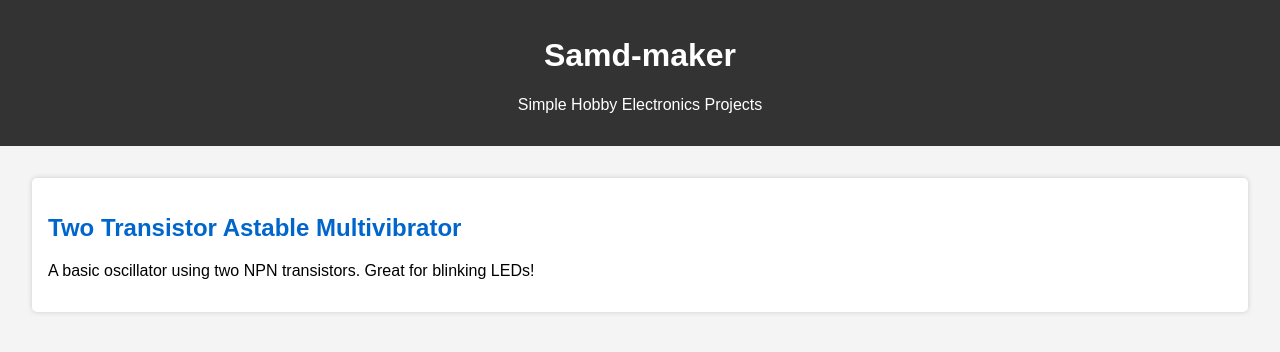
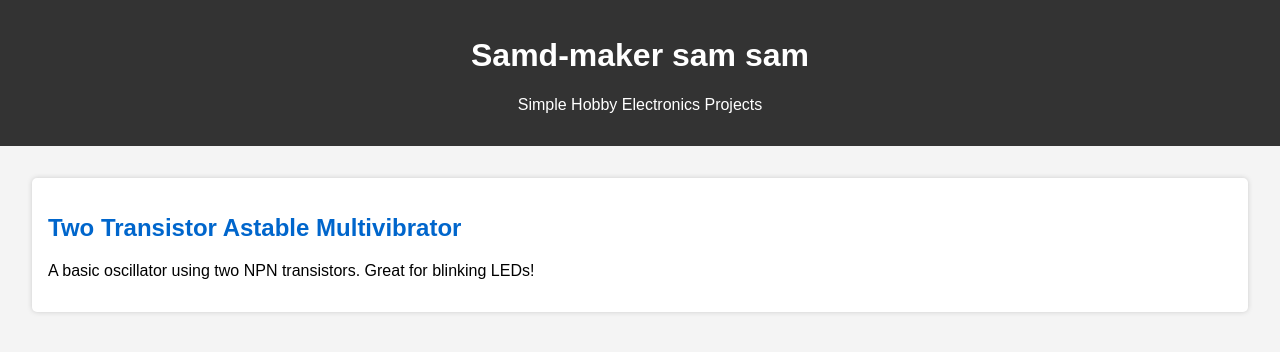
Before and after one commit to SamD-maker/samd-maker.github.io, a plain HTML site: page index.html in a window 1280 px wide. Drawn offline with Linux system fonts and the light colour scheme.

Commit message:
Update index.html

```diff
--- a/index.html
+++ b/index.html
@@ -14,7 +14,7 @@
 </head>
 <body>
     <header>
-        <h1>Samd-maker</h1>
+        <h1>Samd-maker sam sam</h1>
         <p>Simple Hobby Electronics Projects</p>
     </header>
     <main>
```
